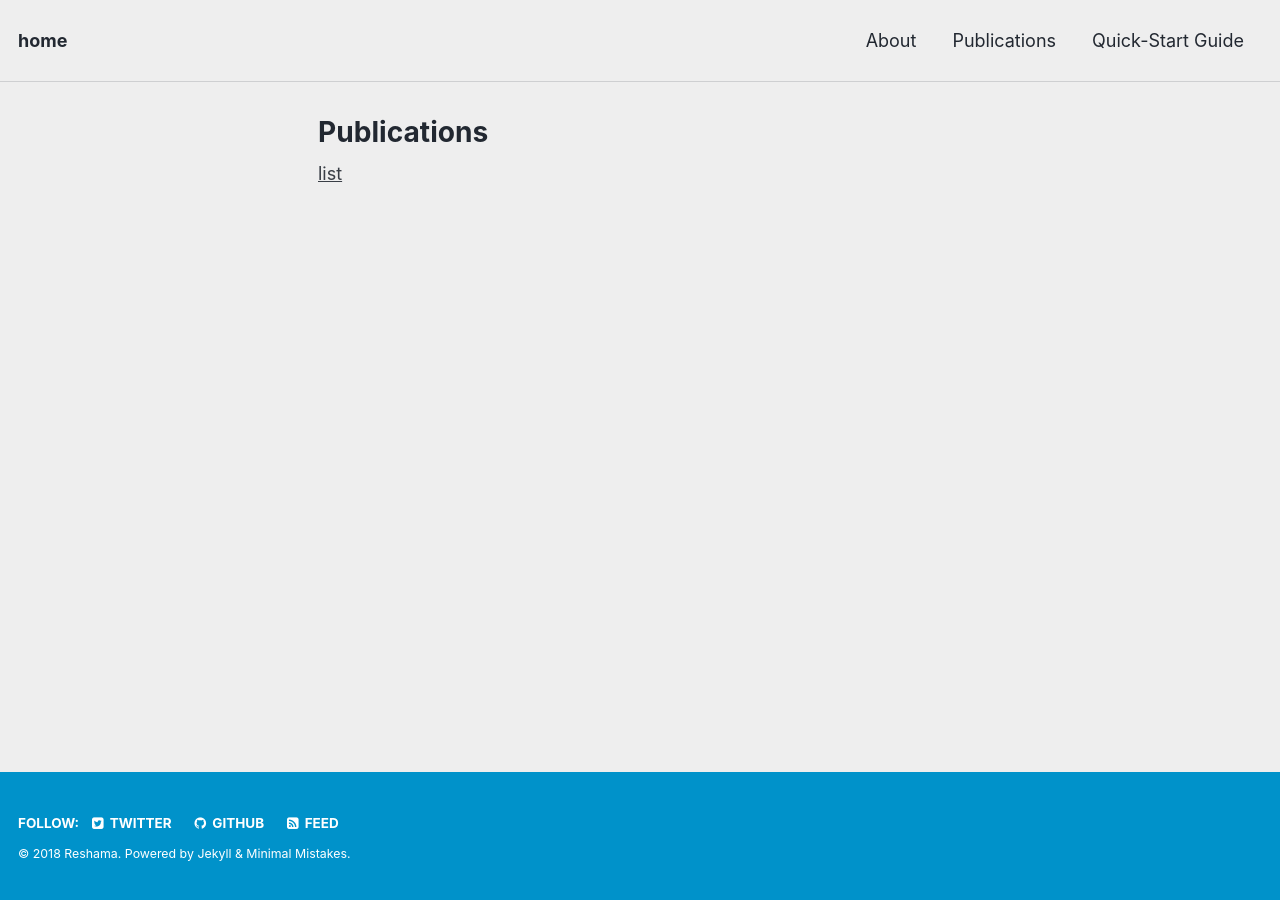
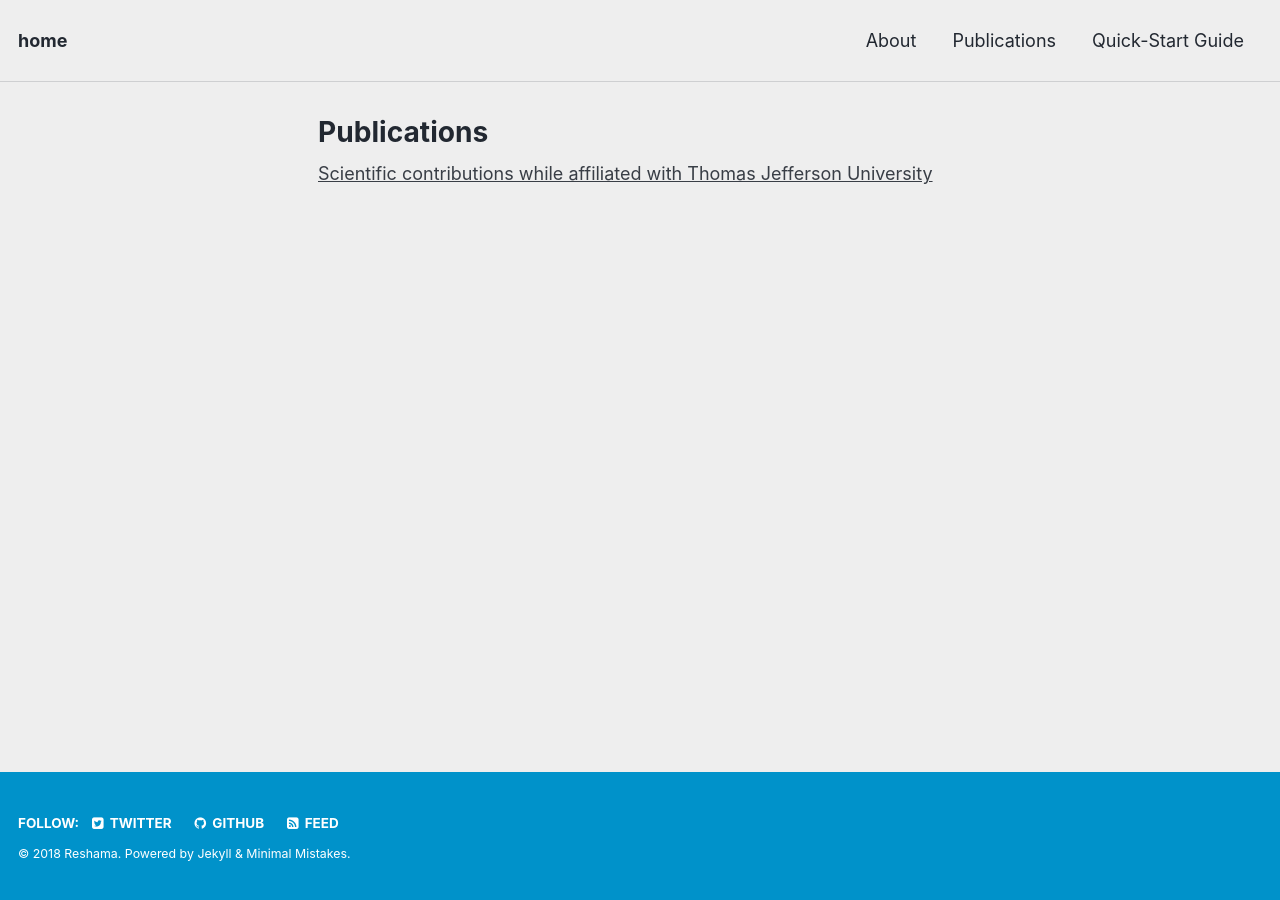
Before and after one commit to reshamas/reshamas.github.io, a Jekyll site: the page built from publications/index.md, in a window 1280 px wide. Built offline with Jekyll 4.4.1, drawn with Linux system fonts in a browser that asks for light colours.

Commit message:
Update index.md

```diff
--- a/publications/index.md
+++ b/publications/index.md
@@ -6,4 +6,5 @@ comments: false
 ---
 
 
-[list](https://www.researchgate.net/scientific-contributions/59221316_Reshama_Shaikh)
+[Scientific contributions
+while affiliated with Thomas Jefferson University](https://www.researchgate.net/scientific-contributions/59221316_Reshama_Shaikh)
```
